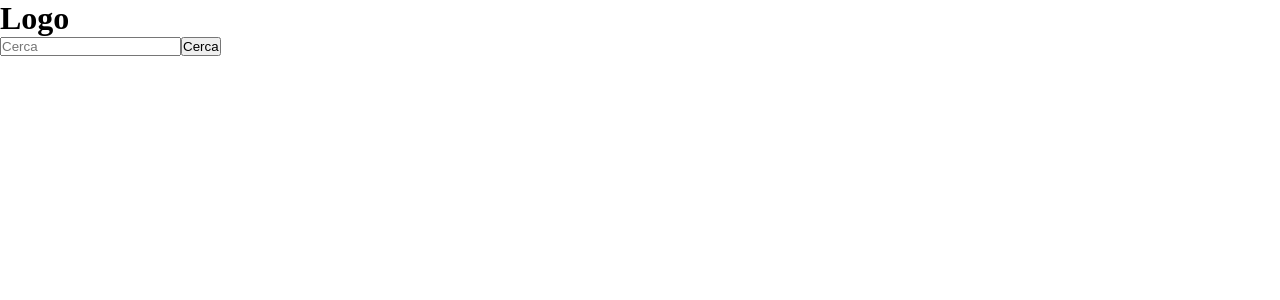
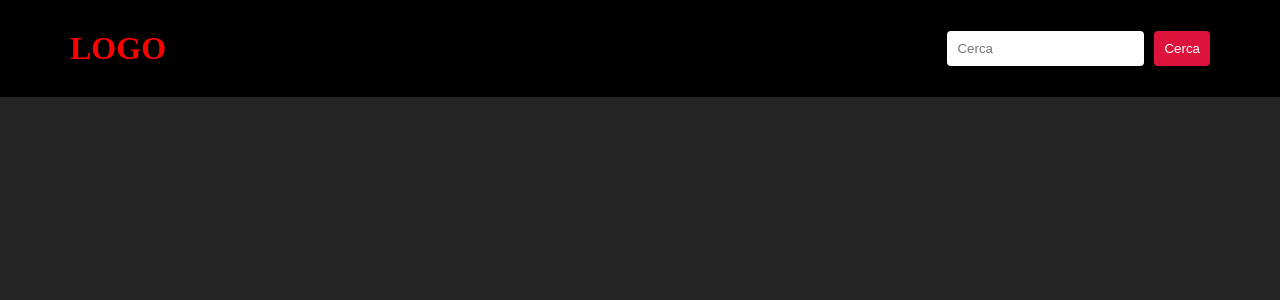
Before and after one commit to IvanRizzo28/vite-boolflix, a Vue app: page / in a window 1280 px wide. Shown: the top 300 px of the page. Built offline with nearby package versions, Linux system fonts and the light colour scheme.

Commit message:
fine milstone4

```diff
--- a/src/components/AppCard.vue
+++ b/src/components/AppCard.vue
@@ -1,35 +1,36 @@
 <script>
-export default{
+export default {
     name: 'card',
-    props:{
+    props: {
         img: String,
         titolo: String,
         titoloOriginale: String,
         lingua: String,
-        voto: Number
+        voto: Number,
+        overview: String
     },
-    data(){
+    data() {
         return {
             flagLink: 'https://www.countryflagicons.com/FLAT/24/',
             imgLink: 'https://image.tmdb.org/t/p/w342'
         }
     },
-    computed:{
-        getFlag(){
-            switch(this.lingua){
-                case 'en':  return this.flagLink +"GB.png";
-                case 'ja':  return this.flagLink +"JP.png";
-                case 'ko':  return this.flagLink +"KR.png";
-                case 'zh':  return this.flagLink +"CN.png";
+    computed: {
+        getFlag() {
+            switch (this.lingua) {
+                case 'en': return this.flagLink + "GB.png";
+                case 'ja': return this.flagLink + "JP.png";
+                case 'ko': return this.flagLink + "KR.png";
+                case 'zh': return this.flagLink + "CN.png";
                 default: return this.flagLink + this.lingua.toLocaleUpperCase() + ".png";
             }
         },
-        getImg(){
+        getImg() {
             if (this.img === null) return "https://placehold.jp/30/dd6699/ffffff/342x513.png?text=Immagine+non+trovata"; /* "https://placehold.co/342x513" */
             return this.imgLink + this.img;
         },
-        getVoto(){
-            let tmp= Math.ceil(this.voto/2);
+        getVoto() {
+            let tmp = Math.ceil(this.voto / 2);
             return tmp;
         }
     }
@@ -43,32 +44,73 @@ export default{
         </div>
         <div class="content">
             <div>
-                Titolo: {{ titolo }}
+                <span>Titolo:</span> {{ titolo }}
             </div>
             <div v-show="titolo !== titoloOriginale">
-                Titolo originale: {{ titoloOriginale }}
+                <span>Titolo originale:</span> {{ titoloOriginale }}
+            </div>
+            <div>
+                <!--    <font-awesome-icon icon="fa-regular fa-star" />
+                    <font-awesome-icon icon="fa-solid fa-star" />
+                    <font-awesome-icon icon="fa-brands fa-twitter" /> -->
+                <span>Voto:</span> {{ getVoto }}
             </div>
             <div>
                 <img :src="getFlag">
-                Lingua: {{ lingua }}
             </div>
-            <div>
-            <!--    <font-awesome-icon icon="fa-regular fa-star" />
-                <font-awesome-icon icon="fa-solid fa-star" />
-                <font-awesome-icon icon="fa-brands fa-twitter" /> -->
-                Voto: {{ getVoto }}
+            <div class="overview" v-if="overview !== ''">
+                <span>Overview:</span> {{ overview }}
             </div>
         </div>
     </div>
 </template>
 
 <style lang="scss" scoped>
-.card{
+.card {
     height: 100%;
+    position: relative;
+    &:hover .copertina{
+        opacity: 0.2;
+    }
+    &:hover .content{
+        opacity: 1;
+        z-index: 2;
+    }
 }
-.copertina img{
-    width: 100%;
-    aspect-ratio: 1/1.5;
-    object-fit: cover;
+
+
+.content {
+    position: absolute;
+    transition: 0.5s;
+    padding: .625rem;
+    top: 0;
+    bottom: 0;
+    right: 0;
+    left: 0;
+    color: #fff;
+    opacity: 0;
+    z-index: -1;
+    overflow-y: auto;
+
+    & > div{
+        margin-bottom: .3125rem;
+
+        span{
+            font-weight: bold;
+            font-size: 1.0625rem;
+        }
+    }
+}
+
+.copertina {
+    opacity: 1;
+    transition: 0.5s;
+
+    img {
+        width: 100%;
+        aspect-ratio: 1/1.5;
+        object-fit: cover;
+        transition: 1s;
+    }
 }
 </style>
--- a/src/components/AppHeader.vue
+++ b/src/components/AppHeader.vue
@@ -1,9 +1,9 @@
 <script>
-import {store} from '../store.js';
+import { store } from '../store.js';
 
-export default{
+export default {
     name: 'AppHeader',
-    data(){
+    data() {
         return {
             store
         }
@@ -13,14 +13,47 @@ export default{
 
 <template>
     <header>
-        <h1>Logo</h1>
-        <div>
-            <input type="text" placeholder="Cerca" v-model="store.cerca">
-            <button @click="$emit('cerca')">Cerca</button>
+        <div class="container">
+            <h1 class="logo">LOGO</h1>
+            <div>
+                <input type="text" placeholder="Cerca" v-model="store.cerca">
+                <button @click="$emit('cerca')">Cerca</button>
+            </div>
         </div>
     </header>
 </template>
 
 <style scoped lang="scss">
 @use '../assets/stili/container.scss' as *;
+
+header{
+    padding: 30px 0;
+    background-color: #000;
+    margin-bottom: 20px;
+}
+
+.container{
+    display: flex;
+    justify-content: space-between;
+    align-items: center;
+}
+
+.logo{
+    color: red;
+}
+
+input{
+    padding: .625rem;
+    border-radius: 4px;
+    border: none;
+    margin-right: .625rem;
+}
+
+button{
+    padding: 10px;
+    border-radius: 4px;
+    border: none;
+    background-color: crimson;
+    color: #fff;
+}
 </style>
--- a/src/components/AppMain.vue
+++ b/src/components/AppMain.vue
@@ -21,14 +21,14 @@ export default {
         <div class="row" id="movie">
             <div class="col" v-for="element in store.movieList">
                 <AppCard :img="element.poster_path" :titolo="element.title" :titoloOriginale="element.original_title"
-                    :lingua="element.original_language" :voto="element.vote_average" />
+                    :lingua="element.original_language" :voto="element.vote_average" :overview="element.overview"/>
             </div>
         </div>
         <h2 v-show="this.store.tvList.length > 0">Serie Tv</h2>
         <div class="row" id="tv">
             <div class="col" v-for="element in store.tvList">
                 <AppCard :img="element.poster_path" :titolo="element.name" :titoloOriginale="element.original_name"
-                    :lingua="element.original_language" :voto="element.vote_average" />
+                    :lingua="element.original_language" :voto="element.vote_average" :overview="element.overview" />
             </div>
         </div>
     </div>
@@ -36,4 +36,10 @@ export default {
 
 <style scoped lang="scss">
 @use '../assets/stili/container.scss' as *;
+
+h2{
+    font-size: 1.5625rem;
+    color: #fff;
+    text-transform: uppercase;
+}
 </style>
--- a/src/style.css
+++ b/src/style.css
@@ -6,3 +6,7 @@ reset
   padding: 0;
   box-sizing: border-box;
 }
+
+body{
+  background-color: rgb(37, 37, 37);
+}
```
